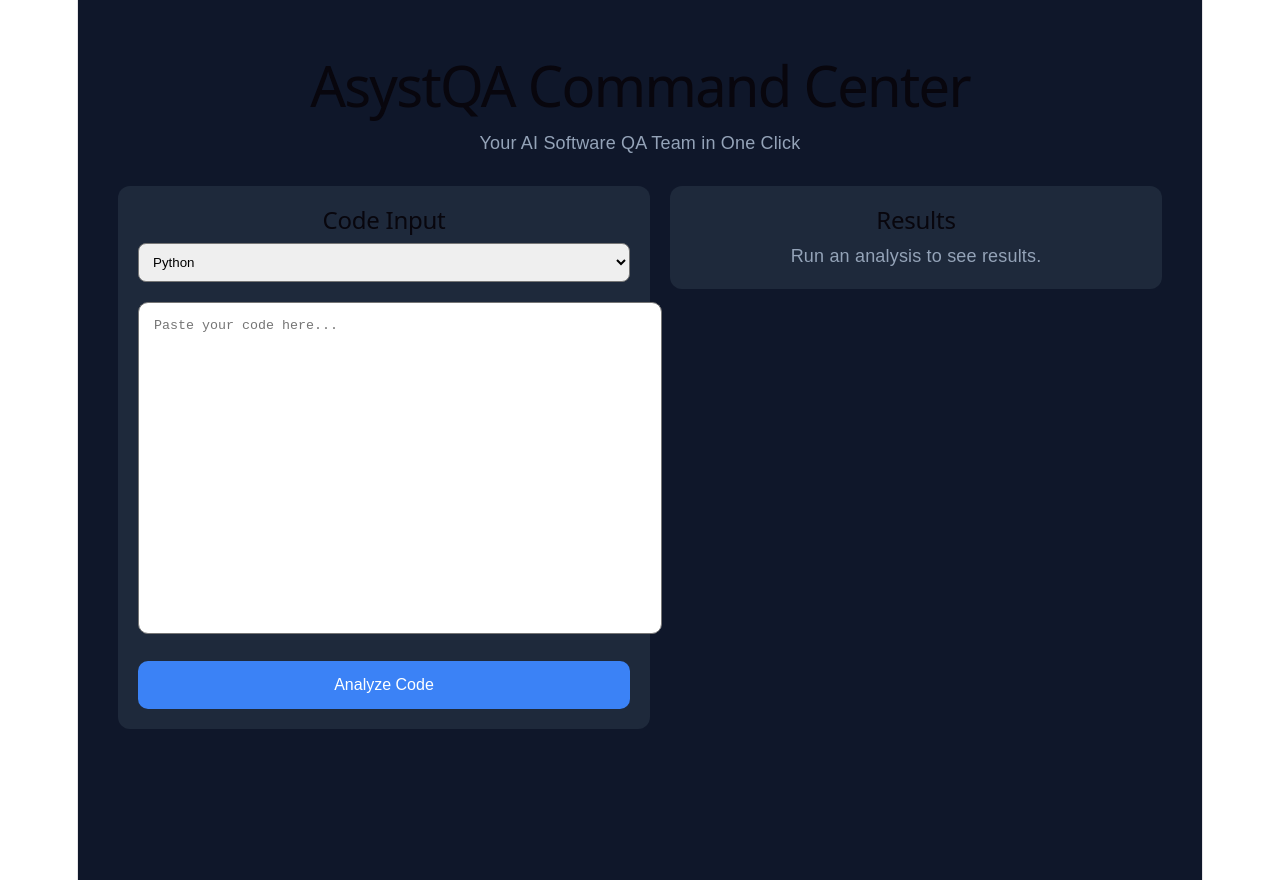
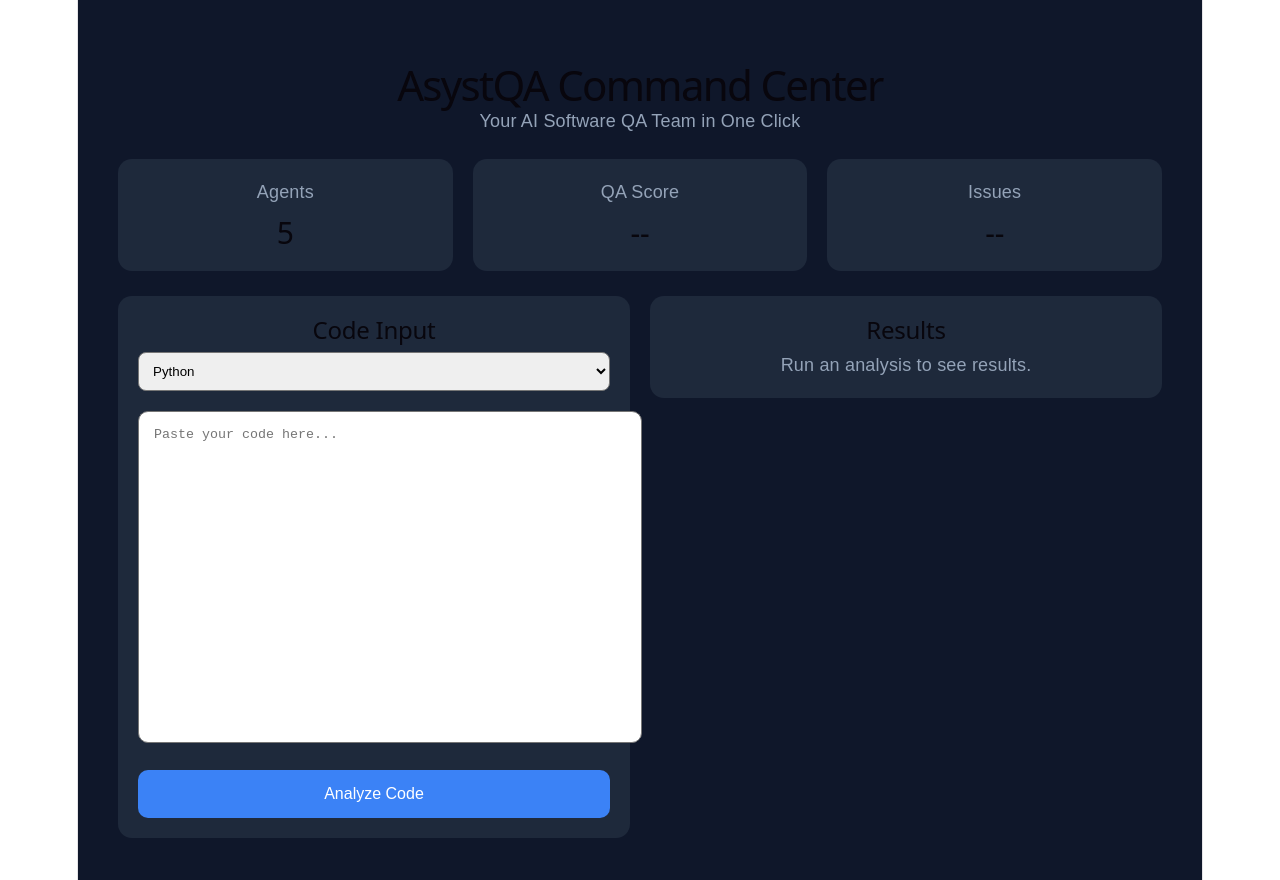
Before and after one commit to AshWasTaken6/AsystQA, a React app in the folder frontend/: page / in a window 1280 px wide. Built offline with nearby package versions, Linux system fonts and the light colour scheme; the HTML template or start-up script is replaced by a standard one.

Commit message:
Added mission control stats layout

```diff
--- a/frontend/src/App.jsx
+++ b/frontend/src/App.jsx
@@ -8,6 +8,8 @@ function App() {
   function analyzeCode() {
     setResult({
       score: 82,
+      totalIssues: 3,
+      agentsUsed: 5,
       workflow: [
         "Planner Agent: Complete",
         "Reviewer Agent: Complete",
@@ -23,18 +25,26 @@ function App() {
   }
 
   return (
-    <div style={{ backgroundColor: "#0f172a", minHeight: "100vh", color: "white", padding: "40px", fontFamily: "Arial" }}>
-      <h1>AsystQA Command Center</h1>
-      <p style={{ color: "#94a3b8" }}>Your AI Software QA Team in One Click</p>
+    <div style={styles.page}>
+      <div style={styles.header}>
+        <h1 style={styles.title}>AsystQA Command Center</h1>
+        <p style={styles.subtitle}>Your AI Software QA Team in One Click</p>
+      </div>
 
-      <div style={{ display: "flex", gap: "20px", marginTop: "30px" }}>
-        <div style={{ flex: 1, backgroundColor: "#1e293b", padding: "20px", borderRadius: "12px" }}>
+      <div style={styles.statsRow}>
+        <StatCard title="Agents" value={result ? result.agentsUsed : 5} />
+        <StatCard title="QA Score" value={result ? `${result.score}/100` : "--"} />
+        <StatCard title="Issues" value={result ? result.totalIssues : "--"} />
+      </div>
+
+      <div style={styles.mainGrid}>
+        <div style={styles.panel}>
           <h2>Code Input</h2>
 
           <select
             value={language}
             onChange={(e) => setLanguage(e.target.value)}
-            style={{ width: "100%", padding: "10px", marginBottom: "20px", borderRadius: "8px" }}
+            style={styles.select}
           >
             <option>Python</option>
             <option>JavaScript</option>
@@ -45,37 +55,23 @@ function App() {
             value={code}
             onChange={(e) => setCode(e.target.value)}
             placeholder="Paste your code here..."
-            style={{ width: "100%", height: "300px", padding: "15px", borderRadius: "10px", resize: "none" }}
+            style={styles.textarea}
           />
 
-          <button
-            onClick={analyzeCode}
-            style={{
-              marginTop: "20px",
-              width: "100%",
-              padding: "15px",
-              backgroundColor: "#3b82f6",
-              color: "white",
-              border: "none",
-              borderRadius: "10px",
-              fontSize: "16px",
-              cursor: "pointer"
-            }}
-          >
+          <button onClick={analyzeCode} style={styles.button}>
             Analyze Code
           </button>
         </div>
 
-        <div style={{ flex: 1, display: "flex", flexDirection: "column", gap: "20px" }}>
+        <div style={styles.resultsColumn}>
           {!result ? (
-            <div style={{ backgroundColor: "#1e293b", padding: "20px", borderRadius: "12px" }}>
+            <div style={styles.panel}>
               <h2>Results</h2>
-              <p style={{ color: "#94a3b8" }}>Run an analysis to see results.</p>
+              <p style={styles.muted}>Run an analysis to see results.</p>
             </div>
           ) : (
             <>
               <Card title="Agent Workflow" items={result.workflow} />
-              <Card title="QA Score" items={[`${result.score} / 100`]} />
               <Card title="Bugs Found" items={result.bugs} />
               <Card title="Security Risks" items={result.security} />
               <Card title="Tests Generated" items={result.tests} />
@@ -88,9 +84,18 @@ function App() {
   );
 }
 
+function StatCard({ title, value }) {
+  return (
+    <div style={styles.statCard}>
+      <p style={styles.statTitle}>{title}</p>
+      <h2 style={styles.statValue}>{value}</h2>
+    </div>
+  );
+}
+
 function Card({ title, items }) {
   return (
-    <div style={{ backgroundColor: "#1e293b", padding: "20px", borderRadius: "12px" }}>
+    <div style={styles.panel}>
       <h2>{title}</h2>
       <ul>
         {items.map((item, index) => (
@@ -103,4 +108,86 @@ function Card({ title, items }) {
   );
 }
 
+const styles = {
+  page: {
+    backgroundColor: "#0f172a",
+    minHeight: "100vh",
+    color: "white",
+    padding: "40px",
+    fontFamily: "Arial"
+  },
+  header: {
+    marginBottom: "25px"
+  },
+  title: {
+    fontSize: "42px",
+    marginBottom: "10px"
+  },
+  subtitle: {
+    color: "#94a3b8",
+    fontSize: "18px"
+  },
+  statsRow: {
+    display: "grid",
+    gridTemplateColumns: "repeat(3, 1fr)",
+    gap: "20px",
+    marginBottom: "25px"
+  },
+  statCard: {
+    backgroundColor: "#1e293b",
+    padding: "20px",
+    borderRadius: "14px"
+  },
+  statTitle: {
+    color: "#94a3b8",
+    margin: 0
+  },
+  statValue: {
+    fontSize: "30px",
+    margin: "10px 0 0"
+  },
+  mainGrid: {
+    display: "grid",
+    gridTemplateColumns: "1fr 1fr",
+    gap: "20px"
+  },
+  panel: {
+    backgroundColor: "#1e293b",
+    padding: "20px",
+    borderRadius: "14px"
+  },
+  select: {
+    width: "100%",
+    padding: "10px",
+    marginBottom: "20px",
+    borderRadius: "8px"
+  },
+  textarea: {
+    width: "100%",
+    height: "300px",
+    padding: "15px",
+    borderRadius: "10px",
+    resize: "none"
+  },
+  button: {
+    marginTop: "20px",
+    width: "100%",
+    padding: "15px",
+    backgroundColor: "#3b82f6",
+    color: "white",
+    border: "none",
+    borderRadius: "10px",
+    fontSize: "16px",
+    cursor: "pointer"
+  },
+  resultsColumn: {
+    display: "flex",
+    flexDirection: "column",
+    gap: "20px"
+  },
+  muted: {
+    color: "#94a3b8"
+  }
+};
+
 export default App;
```
